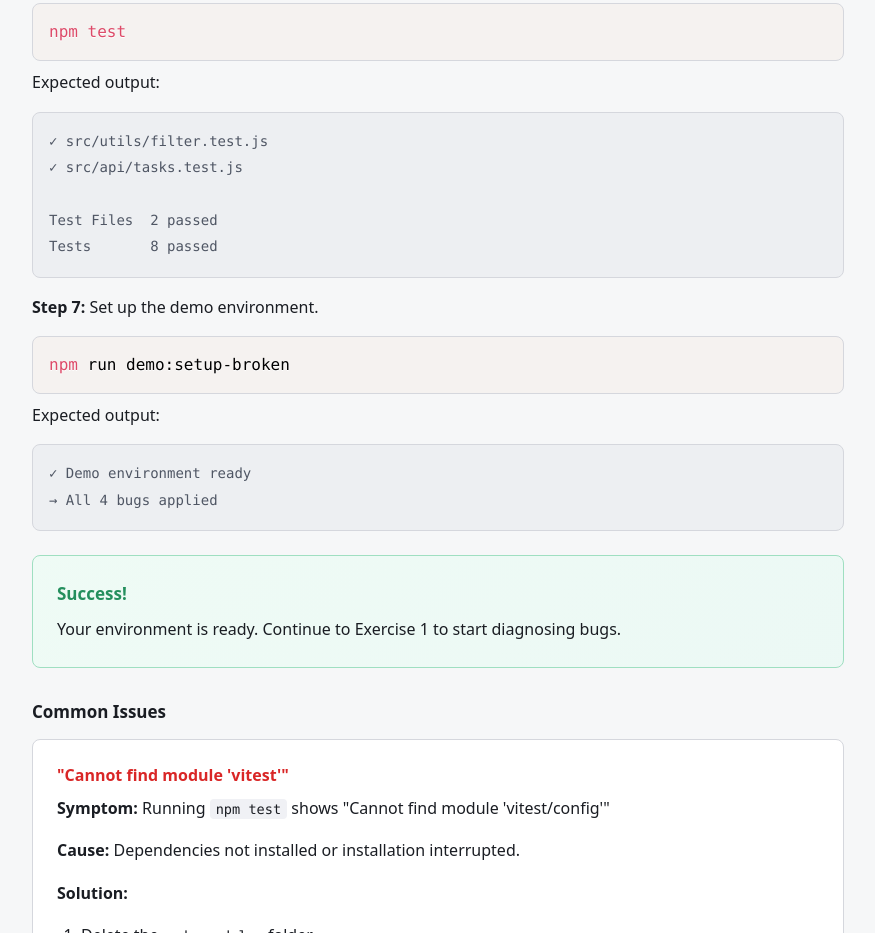
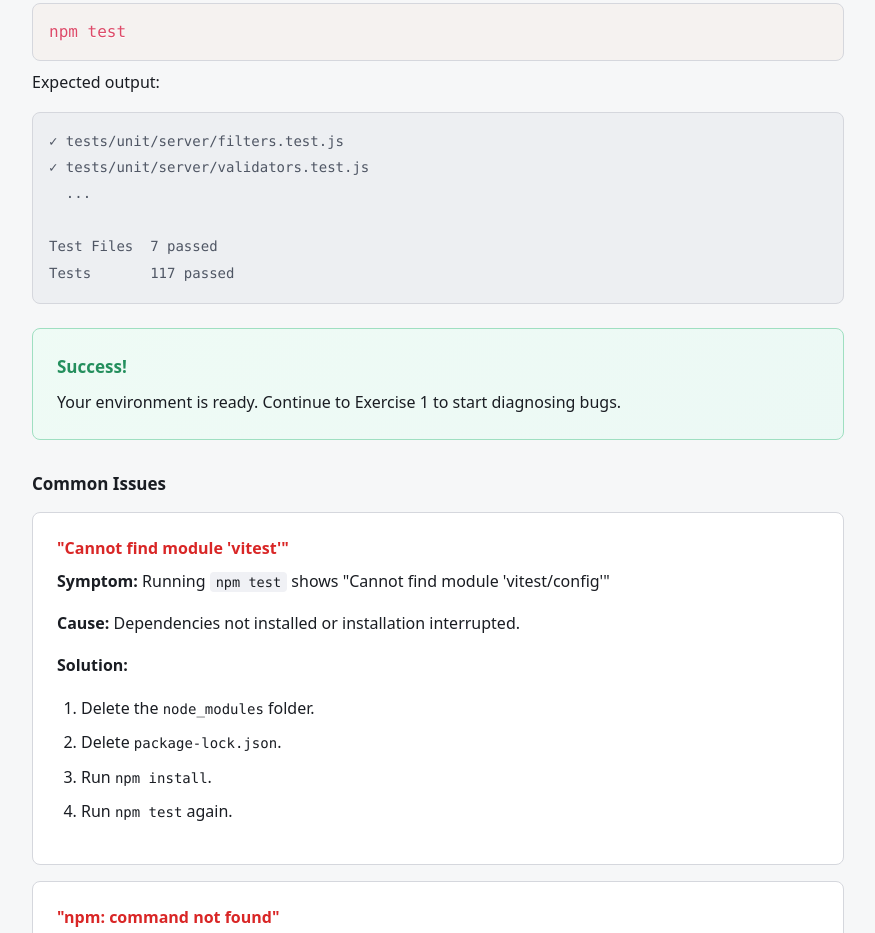
Before and after one commit to dustywill/testing-intro-tutorial, a website: page tutorial/pages/02-setup.html in a window 1280 px wide. Shown: the part 1551-2484 px from the top of the page, without its empty margins (202-1077 px from the left). Drawn offline with nearby package versions, Linux system fonts and the light colour scheme.

Commit message:
docs: fix tutorial page file paths and remove Step 7
- 02-setup.html: Update expected test output to show actual paths
  (tests/unit/server/filters.test.js instead of src/utils/filter.test.js)
- 02-setup.html: Remove Step 7 (demo:setup-broken) - exercises set up bugs individually
- 03-exercise-priority-filter.html: Fix test command path
  (tests/unit/server/filters.test.js instead of tests/unit/filters/taskFilters.test.js)

Co-Authored-By: Claude Opus 4.5 <noreply@anthropic.com>

```diff
--- a/tutorial/pages/02-setup.html
+++ b/tutorial/pages/02-setup.html
@@ -94,17 +94,12 @@ found 0 vulnerabilities</code></pre>
       <p><strong>Step 6:</strong> Run the test suite.</p>
       <pre><code class="language-bash">npm test</code></pre>
       <p>Expected output:</p>
-      <pre class="output"><code>✓ src/utils/filter.test.js
-✓ src/api/tasks.test.js
+      <pre class="output"><code>✓ tests/unit/server/filters.test.js
+✓ tests/unit/server/validators.test.js
+  ...
 
-Test Files  2 passed
-Tests       8 passed</code></pre>
-
-      <p><strong>Step 7:</strong> Set up the demo environment.</p>
-      <pre><code class="language-bash">npm run demo:setup-broken</code></pre>
-      <p>Expected output:</p>
-      <pre class="output"><code>✓ Demo environment ready
-→ All 4 bugs applied</code></pre>
+Test Files  7 passed
+Tests       117 passed</code></pre>
 
       <div class="success-check">
         <strong>Success!</strong> Your environment is ready. Continue to Exercise 1 to start diagnosing bugs.
```
Also changed, not shown: tutorial/pages/03-exercise-priority-filter.html (+2 -2 lines).
